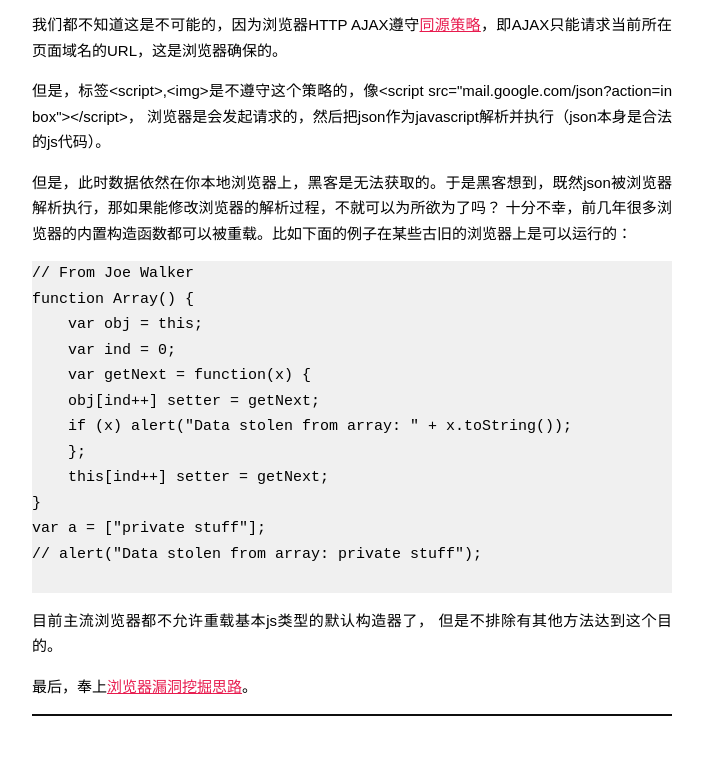
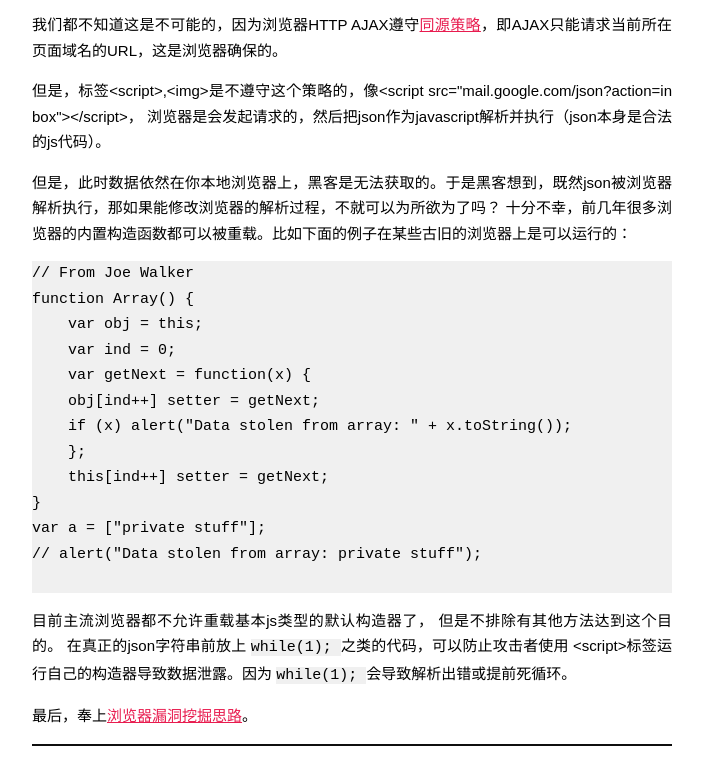
Before and after one commit to badformat/badformat.github.io, a plain HTML site: page 2017-09-13.html in a window 1280 px wide. Shown: the part 438-1199 px from the top of the page, without its empty margins (288-991 px from the left). Before the commit the page ends 1169 px from the top, so only its background shows below. Drawn offline with Linux system fonts and the light colour scheme.

Commit message:
解释原因

```diff
--- a/2017-09-13.html
+++ b/2017-09-13.html
@@ -16,7 +16,8 @@
         <article>
             <h3>json劫持举例</h3>
             <p>如果你查看google各种web应用返回的json字符串，你会发现类似
-                <code class="code">)]}' [["us"]]</code>或者<code class="code">while(1); {"country":["cn", "us"]}</code>的返回值。这个值不是合法的json语法。 下面讲讲这种做法的由来。
+                <code class="code">)]}' [["us"]]</code>或者<code class="code">while(1); {"country":["cn", "us"]}</code>的返回值。这个值不是合法的json语法。
+                下面讲讲这种做法的由来。
             </p>
             <p>
                 我们都知道用http api需要用cookie做鉴权，当你在浏览器输入类似mail.google.com/json?action=inbox的链接时， http请求会带上你在mail.google.com下的cookie，这些cookie里包含了能证明你身份的加密信息，是在你打开mail.google.com
@@ -49,11 +50,12 @@ function Array() {
 var a = ["private stuff"];
 // alert("Data stolen from array: private stuff");
                     </pre>
-                    </code>
+                </code>
             </p>
             <p>
-                目前主流浏览器都不允许重载基本js类型的默认构造器了，
-                但是不排除有其他方法达到这个目的。
+                目前主流浏览器都不允许重载基本js类型的默认构造器了， 但是不排除有其他方法达到这个目的。 在真正的json字符串前放上
+                <code class="code">while(1); </code>之类的代码，可以防止攻击者使用 &lt;script&gt;标签运行自己的构造器导致数据泄露。因为
+                <code class="code">while(1); </code>会导致解析出错或提前死循环。
             </p>
             <p>最后，奉上<a href="https://zhuanlan.zhihu.com/p/28719766">浏览器漏洞挖掘思路</a>。</p>
         </article>
```
